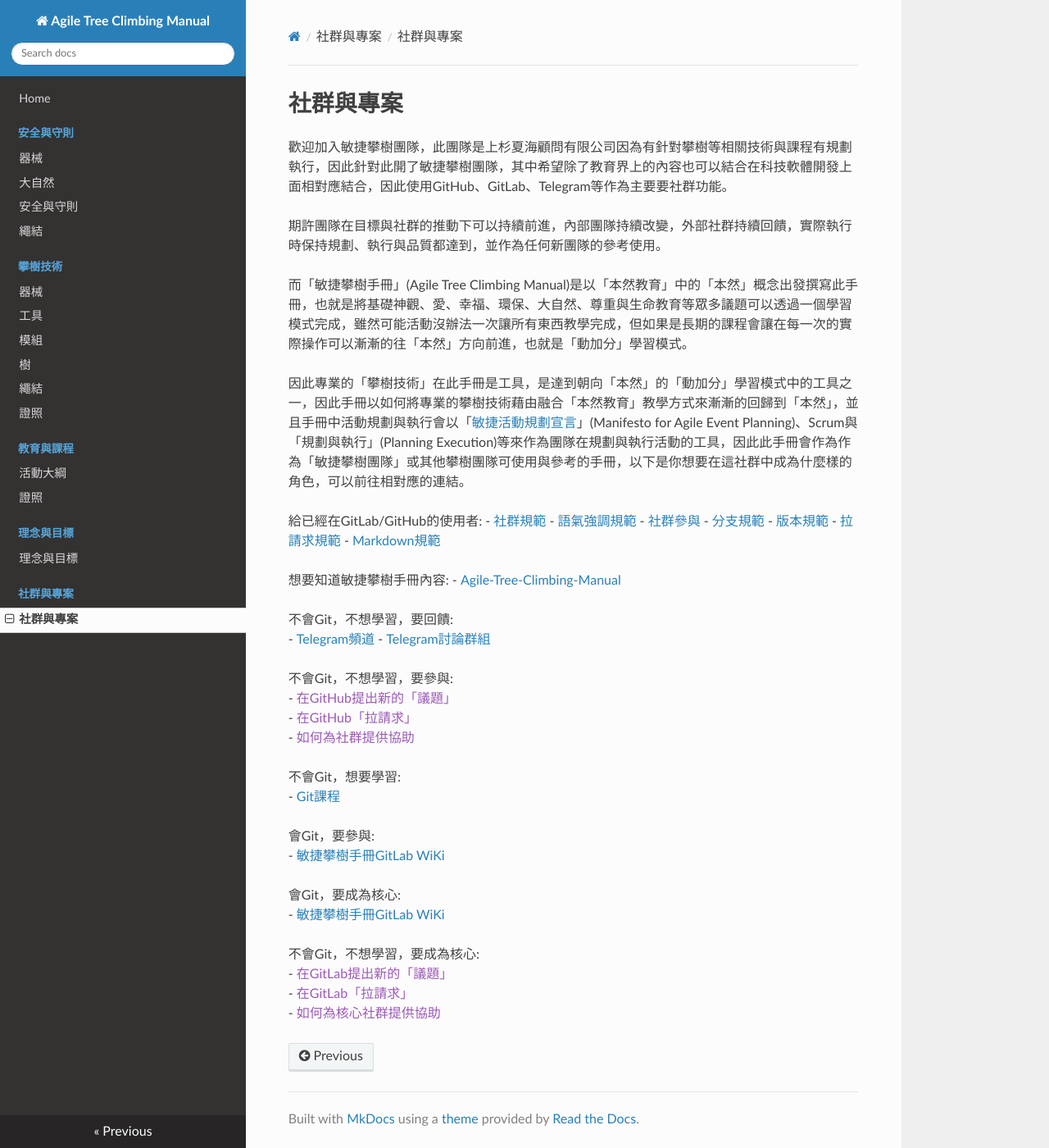
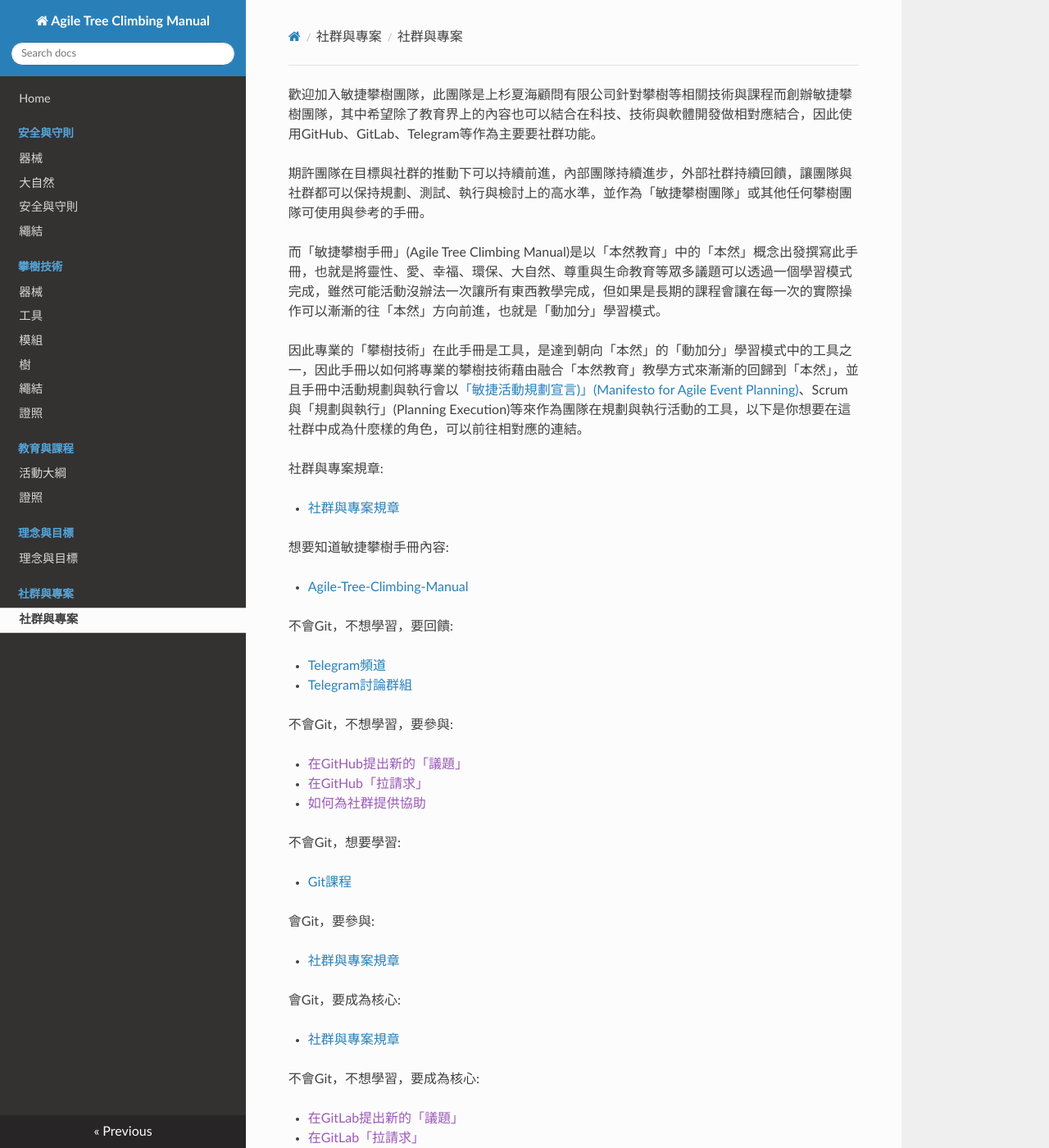
Before and after one commit to Uesugi-Summer-Sea/Agile-Tree-Climbing-Manual, an MkDocs documentation site: the page built from docs/社群與專案/社群與專案.md, in a window 1280 px wide and 1400 px high. Shown: the whole window at 82% size. Built offline with MkDocs 1.6.1, drawn with Linux system fonts in a browser that asks for light colours; nearby versions of some CDN libraries.

Commit message:
如果採用，此提交將修正語句、刪除不需要的超連結、加入與更正超連結

```diff
--- a/docs/社群與專案/社群與專案.md
+++ b/docs/社群與專案/社群與專案.md
@@ -1,43 +1,44 @@
-# 社群與專案
-歡迎加入敏捷攀樹團隊，此團隊是上杉夏海顧問有限公司因為有針對攀樹等相關技術與課程有規劃執行，因此針對此開了敏捷攀樹團隊，其中希望除了教育界上的內容也可以結合在科技軟體開發上面相對應結合，因此使用GitHub、GitLab、Telegram等作為主要要社群功能。
+歡迎加入敏捷攀樹團隊，此團隊是上杉夏海顧問有限公司針對攀樹等相關技術與課程而創辦敏捷攀樹團隊，其中希望除了教育界上的內容也可以結合在科技、技術與軟體開發做相對應結合，因此使用GitHub、GitLab、Telegram等作為主要要社群功能。
 
-期許團隊在目標與社群的推動下可以持續前進，內部團隊持續改變，外部社群持續回饋，實際執行時保持規劃、執行與品質都達到，並作為任何新團隊的參考使用。
+期許團隊在目標與社群的推動下可以持續前進，內部團隊持續進步，外部社群持續回饋，讓團隊與社群都可以保持規劃、測試、執行與檢討上的高水準，並作為「敏捷攀樹團隊」或其他任何攀樹團隊可使用與參考的手冊。
 
-而「敏捷攀樹手冊」(Agile Tree Climbing Manual)是以「本然教育」中的「本然」概念出發撰寫此手冊，也就是將基礎神觀、愛、幸福、環保、大自然、尊重與生命教育等眾多議題可以透過一個學習模式完成，雖然可能活動沒辦法一次讓所有東西教學完成，但如果是長期的課程會讓在每一次的實際操作可以漸漸的往「本然」方向前進，也就是「動加分」學習模式。
+而「敏捷攀樹手冊」(Agile Tree Climbing Manual)是以「本然教育」中的「本然」概念出發撰寫此手冊，也就是將靈性、愛、幸福、環保、大自然、尊重與生命教育等眾多議題可以透過一個學習模式完成，雖然可能活動沒辦法一次讓所有東西教學完成，但如果是長期的課程會讓在每一次的實際操作可以漸漸的往「本然」方向前進，也就是「動加分」學習模式。
 
-因此專業的「攀樹技術」在此手冊是工具，是達到朝向「本然」的「動加分」學習模式中的工具之一，因此手冊以如何將專業的攀樹技術藉由融合「本然教育」教學方式來漸漸的回歸到「本然」，並且手冊中活動規劃與執行會以「[敏捷活動規劃宣言](https://github.com)」(Manifesto for Agile Event Planning)、Scrum與「規劃與執行」(Planning Execution)等來作為團隊在規劃與執行活動的工具，因此此手冊會作為作為「敏捷攀樹團隊」或其他攀樹團隊可使用與參考的手冊，以下是你想要在這社群中成為什麼樣的角色，可以前往相對應的連結。
+因此專業的「攀樹技術」在此手冊是工具，是達到朝向「本然」的「動加分」學習模式中的工具之一，因此手冊以如何將專業的攀樹技術藉由融合「本然教育」教學方式來漸漸的回歸到「本然」，並且手冊中活動規劃與執行會以[「敏捷活動規劃宣言)」(Manifesto for Agile Event Planning)](https://github.com/Uesugi-Summer-Sea/Manifesto-for-Agile-Event-Planning)、Scrum與「規劃與執行」(Planning Execution)等來作為團隊在規劃與執行活動的工具，以下是你想要在這社群中成為什麼樣的角色，可以前往相對應的連結。
 
-給已經在GitLab/GitHub的使用者:
-- [社群規範](./社群規範/社群規範.md)
-  - [語氣強調規範](./社群規範/語氣強調規範.md)
-  - [社群參與](./社群規範/社群參與.md)
-  - [分支規範](./社群規範/分支規範.md)
-  - [版本規範](./社群規範/版本規範.md)
-  - [拉請求規範](./社群規範/拉請求規範.md)
-  - [Markdown規範](./社群規範/Markdown規範.md)
+社群與專案規章:
+
+- [社群與專案規章](https://github.com/Uesugi-Summer-Sea/Community-and-Project-Regulation.git)
 
 想要知道敏捷攀樹手冊內容:
+
 - [Agile-Tree-Climbing-Manual](https://github.com/Agile-Tree-Climbing-Team/Agile-Tree-Climbing-Manual)
 
 不會Git，不想學習，要回饋:
+
 - [Telegram頻道](https://t.me/AgileTreeClimbingTeam)
 - [Telegram討論群組](https://t.me/joinchat/HX01ZldEKiAjwTv86M3jkw)
 
 不會Git，不想學習，要參與:
+
 - [在GitHub提出新的「議題」]()
 - [在GitHub「拉請求」]()
 - [如何為社群提供協助]()
 
 不會Git，想要學習:
+
 - [Git課程](https://github.com/timmy61109/Git-Tutorial)
 
 會Git，要參與:
-- [敏捷攀樹手冊GitLab WiKi](https://gitlab.com/Uesugi-Summer-Sea/Agile-Tree-Climbing-Team/Agile-Tree-Climbing-Manual/wikis/home)
+
+- [社群與專案規章](https://gitlab.com/Uesugi-Summer-Sea/Agile-Tree-Climbing-Team/Agile-Tree-Climbing-Manual/wikis/home)
 
 會Git，要成為核心:
-- [敏捷攀樹手冊GitLab WiKi](https://gitlab.com/Uesugi-Summer-Sea/Agile-Tree-Climbing-Team/Agile-Tree-Climbing-Manual/wikis/home)
+
+- [社群與專案規章](https://gitlab.com/Uesugi-Summer-Sea/Agile-Tree-Climbing-Team/Agile-Tree-Climbing-Manual/wikis/home)
 
 不會Git，不想學習，要成為核心:
+
 - [在GitLab提出新的「議題」]()
 - [在GitLab「拉請求」]()
 - [如何為核心社群提供協助]()
```
